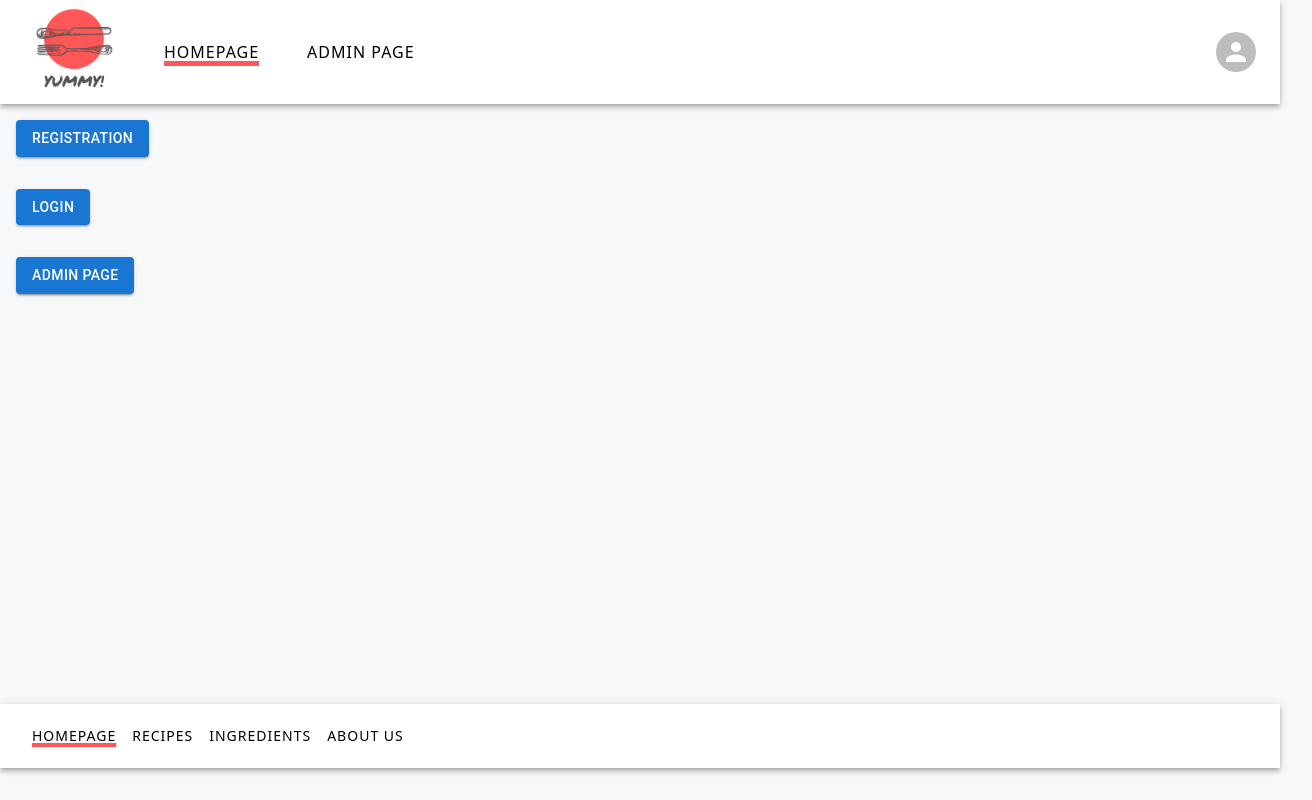
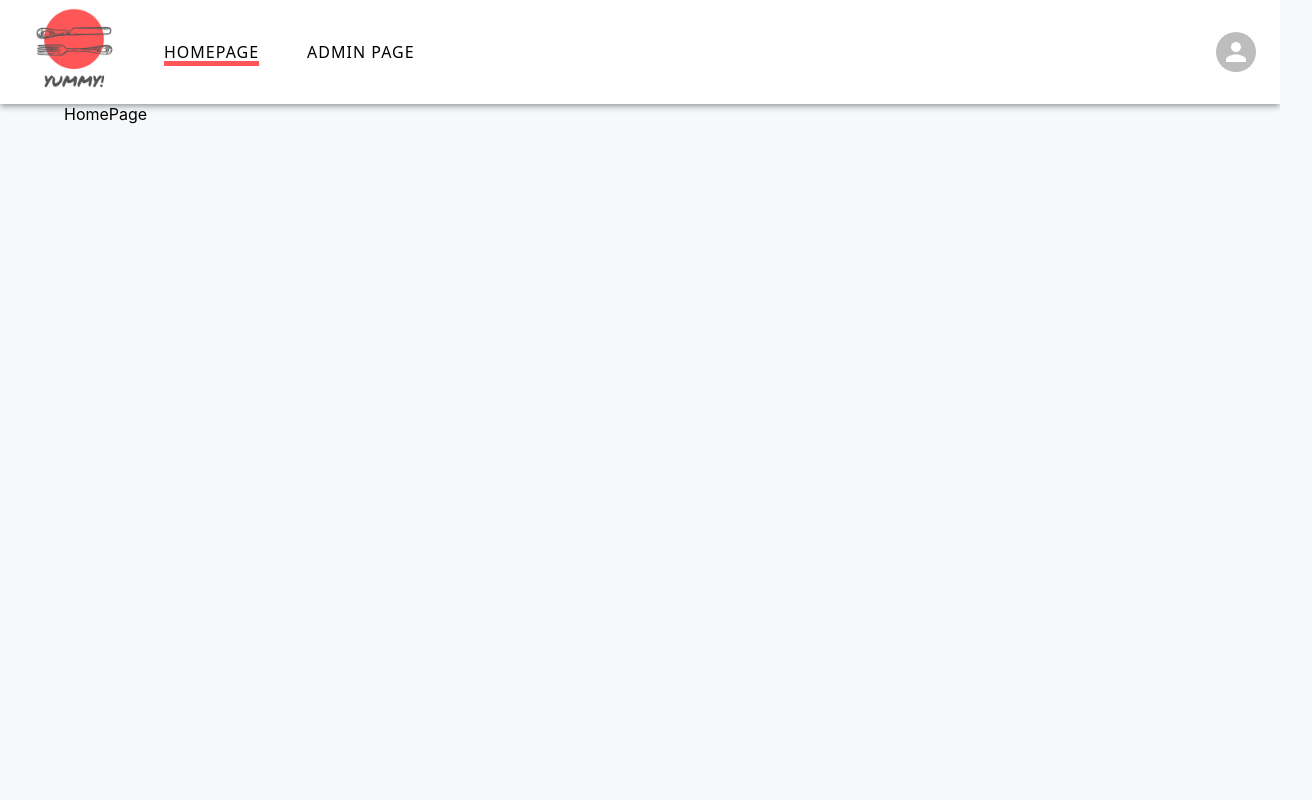
Before and after one commit to zikota/projectLogin, a React (Create React App) app: page / in a window 1280 px wide. Shown: the top 800 px of the page, 1312 px wide, since content can reach past the window. Built offline with nearby package versions, Linux system fonts and the light colour scheme.

Commit message:
Buttons removed

```diff
--- a/src/App.css
+++ b/src/App.css
@@ -108,7 +108,7 @@ body {
 }
 
 .wrapper {
-  min-height: 600px;
+  min-height: 800px !important;
   height: auto !important;
   height: 100%;
 }
--- a/src/components/Footer.js
+++ b/src/components/Footer.js
@@ -40,77 +40,7 @@ const ResponsiveAppBar = () => {
     <AppBar position="static" >
       <Container maxWidth="l" id="appBar-footer">
         <Toolbar disableGutters >
-          <Box sx={{ flexGrow: 1, display: { xs: 'flex', md: 'none' } }}>
-            <IconButton
-              size="large"
-              aria-label="account of current user"
-              aria-controls="menu-appbar"
-              aria-haspopup="true"
-              onClick={handleOpenNavMenu}
-              color="inherit"
-            >
-              <MenuIcon />
-            </IconButton>
-            <Menu PaperProps={{
-            style: {
-                  width: "100%",
-                  maxWidth: "100%",
-                  height: "100%",
-                  left: 0,
-                  right: 0,
-                  backgroundColor: 'white',
-                  color: 'black'
-                }
-              }}
-              id="menu-appbar-mobile"
-              anchorEl={anchorElNav}
-              anchorOrigin={{
-                vertical: 'bottom',
-                horizontal: 'left',
-              }}
-              keepMounted
-              transformOrigin={{
-                vertical: 'top',
-                horizontal: 'left',
-              }}
-              open={Boolean(anchorElNav)}
-              onClose={handleCloseNavMenu}
-              sx={{
-                display: { xs: 'block', md: 'none' },
-              }}
-            >
-              <Button onClick={handleCloseNavMenu} sx={{float: 'right', color:'black'}}> X </Button>
-              {pages.map((page) => (
-                <Link href={page.url === '/recipes' ? "#" : page.url}  id={ page.url === currentlink.pathname || page.url.includes('recipes') && currentlink.pathname.includes('recipes') ? "selected":"not-selected" } underline="none">
-                <Button
-                  key={page.name}
-                  //onClick={handleCloseNavMenu}
-                  //onClick={(event) => handleMouseEnter(event, page.name)}
-                  sx={{ my: 2, color: 'black', display: 'block', marginLeft: 4 }}
-                >
-                  {page.name}
-                </Button>
-                </Link>
-                /*<MenuItem key={page.name} onClick={handleCloseNavMenu}>
-                  <Typography textAlign="center">{page.name}</Typography>
-                </MenuItem>*/
-              ))}
-            </Menu>
-          </Box>
-          <Box sx={{ flexGrow: 1, display: { xs: 'none', md: 'flex' } }}>
-            {pages.map((page) => (
-              //<Link href={page.url}  underline="none">
-                <Button
-                  key={page.name}
-                  id={ page.url === currentlink.pathname || page.url.includes('recipes') && currentlink.pathname.includes('recipes') ? "selected":"not-selected" }
-                  onClick={handleCloseNavMenu}
-                  sx={{ my: 2, color: 'white', display: 'block' }}
-                >
-                  {page.name}
-                </Button>
-              //</Link>
-            ))}
-          </Box>
+
 
         </Toolbar>
       </Container>
--- a/src/components/HomePage.js
+++ b/src/components/HomePage.js
@@ -4,6 +4,7 @@ import { useContext } from 'react';
 import { Button } from '@mui/material';
 import Link from '@mui/material/Link';
 import { AuthContext } from '../contexts/auth'
+import Container from '@mui/material/Container';
 
 
 const mdTheme = createTheme();
@@ -20,23 +21,9 @@ function HomePage() {
 
   return (
     <ThemeProvider theme={mdTheme}>
-        {
-          !authTokens ?
-          <div>
-            <div id="center">
-              <Link href='/registration'><Button variant="contained">Registration</Button></Link>
-            </div>
-            <div id="center">
-              <Link href='/login'><Button  variant="contained">Login</Button></Link>
-            </div>
-          </div> :
-          <div id="center">
-            <Button variant="contained" onClick={handleLogout}>Logout</Button>
-          </div>
-        }
-        <div id="center">
-          <Link href='/admin'><Button  variant="contained">Admin Page</Button></Link>
-        </div>
+        <Container fixed sx={{minHeight: '600px'}}>
+          HomePage
+        </Container>
     </ThemeProvider>
   );
 }
```
